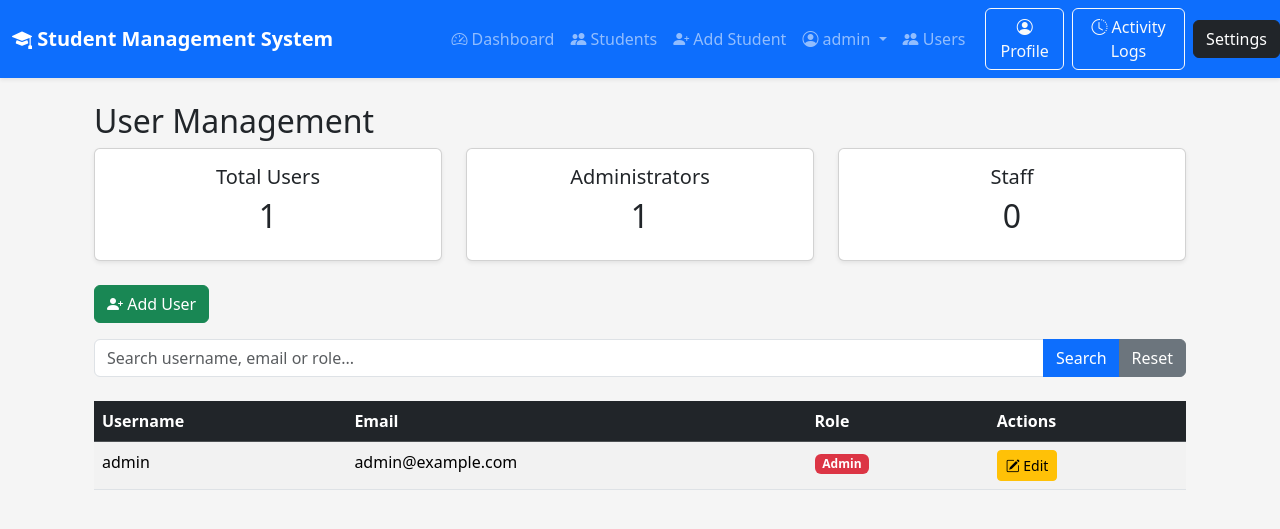
After one commit to fannaremeaboubacarabdougana/student-management-system, a Flask app: page /users in a window 1280 px wide. The commit adds this page. Shown: the top 529 px of the page. Run offline with Flask 3, Linux system fonts and the light colour scheme; a user stored in the database is signed in; data comes from the database, SQL or seed files in the repository.

Commit message:
more features

```diff
--- a/app.py
+++ b/app.py
@@ -163,6 +163,48 @@ def students():
         students=pagination.items,
         pagination=pagination,
         search=search,
+    )
+
+
+@app.route("/users")
+@login_required
+def users():
+
+    # Only admins can access this page
+    if current_user.role != "admin":
+        flash("Access denied.", "danger")
+        return redirect(url_for("home"))
+
+    search = request.args.get("search", "")
+    page = request.args.get("page", 1, type=int)
+
+    query = User.query
+
+    if search:
+        query = query.filter(
+            (User.username.contains(search))
+            | (User.email.contains(search))
+            | (User.role.contains(search))
+        )
+
+    pagination = query.paginate(page=page, per_page=5, error_out=False)
+
+    users = User.query.all()
+
+    total_users = len(users)
+
+    admins = User.query.filter_by(role="admin").count()
+
+    staff = User.query.filter_by(role="staff").count()
+
+    return render_template(
+        "users.html",
+        users=pagination.items,
+        pagination=pagination,
+        search=search,
+        total_users=total_users,
+        admins=admins,
+        staff=staff,
     )
 
 
@@ -530,6 +572,147 @@ def profile():
     return render_template("profile.html")
 
 
+@app.route("/users/add", methods=["GET", "POST"])
+@login_required
+def add_user():
+
+    if current_user.role != "admin":
+        flash("Access denied.", "danger")
+        return redirect(url_for("home"))
+
+    if request.method == "POST":
+        username = request.form["username"].strip()
+        email = request.form["email"].strip()
+        password = request.form["password"]
+        role = request.form["role"]
+
+        # Check username
+        if User.query.filter_by(username=username).first():
+            flash("Username already exists.", "danger")
+            return redirect(url_for("add_user"))
+
+        # Check email
+        if User.query.filter_by(email=email).first():
+            flash("Email already exists.", "danger")
+            return redirect(url_for("add_user"))
+
+        user = User(
+            username=username,
+            email=email,
+            role=role,
+        )
+
+        user.set_password(password)
+
+        db.session.add(user)
+        db.session.commit()
+
+        flash("User created successfully!", "success")
+
+        return redirect(url_for("users"))
+
+    return render_template("add_user.html")
+
+
+@app.route("/users/edit/<int:id>", methods=["GET", "POST"])
+@login_required
+def edit_user(id):
+
+    if current_user.role != "admin":
+        flash("Access denied.", "danger")
+        return redirect(url_for("home"))
+
+    user = User.query.get_or_404(id)
+
+    if request.method == "POST":
+        username = request.form["username"].strip()
+        email = request.form["email"].strip()
+        role = request.form["role"]
+
+        # Username already used by another user
+        existing_user = User.query.filter(
+            User.username == username, User.id != id
+        ).first()
+
+        if existing_user:
+            flash("Username already exists.", "danger")
+            return redirect(url_for("edit_user", id=id))
+
+        # Email already used by another user
+        existing_email = User.query.filter(User.email == email, User.id != id).first()
+
+        if existing_email:
+            flash("Email already exists.", "danger")
+            return redirect(url_for("edit_user", id=id))
+
+        user.username = username
+        user.email = email
+        user.role = role
+
+        db.session.commit()
+
+        flash("User updated successfully!", "success")
+
+        return redirect(url_for("users"))
+
+    return render_template("edit_user.html", user=user)
+
+
+@app.route("/users/delete/<int:id>")
+@login_required
+def delete_user(id):
+
+    if current_user.role != "admin":
+        flash("Access denied.", "danger")
+        return redirect(url_for("home"))
+
+    user = User.query.get_or_404(id)
+
+    # Prevent deleting yourself
+    if user.id == current_user.id:
+        flash("You cannot delete your own account.", "danger")
+        return redirect(url_for("users"))
+
+    # Log activity
+    log = ActivityLog(
+        username=current_user.username, action=f"Deleted user '{user.username}'"
+    )
+
+    db.session.add(log)
+
+    db.session.delete(user)
+
+    db.session.commit()
+
+    flash("User deleted successfully!", "success")
+
+    return redirect(url_for("users"))
+
+
+@app.route("/users/reset-password/<int:id>", methods=["GET", "POST"])
+@login_required
+def reset_user_password(id):
+
+    if current_user.role != "admin":
+        flash("Access denied.", "danger")
+        return redirect(url_for("users"))
+
+    user = User.query.get_or_404(id)
+
+    if request.method == "POST":
+        new_password = request.form["password"]
+
+        user.set_password(new_password)
+
+        db.session.commit()
+
+        flash("Password reset successfully.", "success")
+
+        return redirect(url_for("users"))
+
+    return render_template("reset_user_password.html", user=user)
+
+
 @app.context_processor
 def inject_settings():
     setting = Setting.query.first()
@@ -560,25 +743,6 @@ with app.app_context():
         db.session.commit()
 
         print("✓ Default admin account created")
-
-    # -----------------------------
-    # Create default staff account
-    # -----------------------------
-    staff = User.query.filter_by(username="staff").first()
-
-    if not staff:
-        staff = User(
-            username="staff",
-            email="staff@example.com",
-            role="staff",
-        )
-
-        staff.set_password("staff123")
-
-        db.session.add(staff)
-        db.session.commit()
-
-        print("✓ Default staff account created")
 
     # -----------------------------
     # Create default system settings
--- a/templates/base.html
+++ b/templates/base.html
@@ -136,8 +136,17 @@ navbar-dark bg-primary
                     </li>
 
                     {% endif %}
+                    {% if current_user.is_authenticated and current_user.role == "admin" %}
+                    <li class="nav-item">
+                        <a class="nav-link" href="{{ url_for('users') }}">
+                            <i class="bi bi-people-fill"></i>
+                            Users
+                        </a>
+                    </li>
+                    {% endif %}
 
                 </ul>
+
 
             </div>
 
@@ -149,6 +158,8 @@ navbar-dark bg-primary
             Profile
 
         </a>
+
+
         {% if current_user.is_authenticated and current_user.role == "admin" %}
 
         <a href="{{ url_for('activity_logs') }}" class="btn btn-outline-light me-2">
--- /dev/null
+++ b/templates/users.html
@@ -0,0 +1,238 @@
+{% extends "base.html" %}
+
+{% block title %}Users{% endblock %}
+
+{% block content %}
+
+<div class="container mt-4">
+
+    <h2>User Management</h2>
+    <div class="row mb-4">
+
+        <div class="col-md-4">
+
+            <div class="card text-center shadow-sm">
+
+                <div class="card-body">
+
+                    <h5>Total Users</h5>
+
+                    <h2>{{ total_users }}</h2>
+
+                </div>
+
+            </div>
+
+        </div>
+
+        <div class="col-md-4">
+
+            <div class="card text-center shadow-sm">
+
+                <div class="card-body">
+
+                    <h5>Administrators</h5>
+
+                    <h2>{{ admins }}</h2>
+
+                </div>
+
+            </div>
+
+        </div>
+
+        <div class="col-md-4">
+
+            <div class="card text-center shadow-sm">
+
+                <div class="card-body">
+
+                    <h5>Staff</h5>
+
+                    <h2>{{ staff }}</h2>
+
+                </div>
+
+            </div>
+
+        </div>
+
+    </div>
+    <div class="mb-3">
+
+        <a href="{{ url_for('add_user') }}" class="btn btn-success">
+
+            <i class="bi bi-person-plus-fill"></i>
+
+            Add User
+
+        </a>
+
+    </div>
+
+    <form method="GET" class="mb-4">
+
+        <div class="input-group">
+
+            <input type="text" class="form-control" name="search" placeholder="Search username, email or role..."
+                value="{{ search }}">
+
+            <button class="btn btn-primary">
+                Search
+            </button>
+
+            <a href="{{ url_for('users') }}" class="btn btn-secondary">
+                Reset
+            </a>
+
+        </div>
+
+    </form>
+
+    {% if users %}
+
+    <table class="table table-striped table-hover">
+
+        <thead class="table-dark">
+
+            <tr>
+                <th>Username</th>
+                <th>Email</th>
+                <th>Role</th>
+                <th>Actions</th>
+            </tr>
+
+        </thead>
+
+        <tbody>
+
+            {% for user in users %}
+            <div class="modal fade" id="deleteUser{{ user.id }}" tabindex="-1">
+
+                <div class="modal-dialog">
+
+                    <div class="modal-content">
+
+                        <div class="modal-header bg-danger text-white">
+
+                            <h5 class="modal-title">
+
+                                Delete User
+
+                            </h5>
+
+                            <button class="btn-close btn-close-white" data-bs-dismiss="modal">
+                            </button>
+
+                        </div>
+
+                        <div class="modal-body">
+
+                            Are you sure you want to delete
+
+                            <strong>{{ user.username }}</strong>?
+
+                            <br><br>
+
+                            <span class="text-danger">
+
+                                This action cannot be undone.
+
+                            </span>
+
+                        </div>
+
+                        <div class="modal-footer">
+
+                            <button class="btn btn-secondary" data-bs-dismiss="modal">
+
+                                Cancel
+
+                            </button>
+
+                            <a href="{{ url_for('delete_user', id=user.id) }}" class="btn btn-danger">
+
+                                Delete User
+
+                            </a>
+
+                            <a href="{{ url_for('reset_user_password', id=user.id) }}" class="btn btn-warning btn-sm">
+
+                                <i class="bi bi-key-fill"></i>
+
+                                Reset Password
+
+                            </a>
+
+                        </div>
+
+                    </div>
+
+                </div>
+
+            </div>
+
+            <tr>
+
+                <td>{{ user.username }}</td>
+
+                <td>{{ user.email }}</td>
+
+                <td>
+
+                    {% if user.role == "admin" %}
+
+                    <span class="badge bg-danger">Admin</span>
+
+                    {% else %}
+
+                    <span class="badge bg-primary">Staff</span>
+
+                    {% endif %}
+
+                </td>
+
+                <td>
+
+                    <a href="{{ url_for('edit_user', id=user.id) }}" class="btn btn-warning btn-sm">
+
+                        <i class="bi bi-pencil-square"></i>
+
+                        Edit
+
+                    </a>
+
+                    {% if user.id != current_user.id %}
+
+                    <button class="btn btn-danger btn-sm" data-bs-toggle="modal"
+                        data-bs-target="#deleteUser{{ user.id }}">
+
+                        <i class="bi bi-trash"></i>
+
+                        Delete
+
+                    </button>
+
+                    {% endif %}
+
+                </td>
+
+            </tr>
+
+            {% endfor %}
+
+        </tbody>
+
+    </table>
+
+    {% else %}
+
+    <div class="alert alert-warning">
+        No users found.
+    </div>
+
+    {% endif %}
+
+</div>
+
+{% endblock %}
```
Also changed, not shown: templates/add_user.html (added, +54 -0 lines), templates/edit_user.html (added, +71 -0 lines), templates/reset_user_password.html (added, +44 -0 lines).
